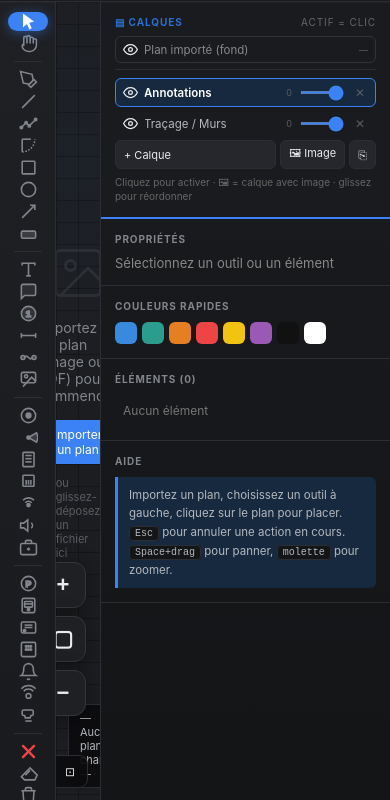
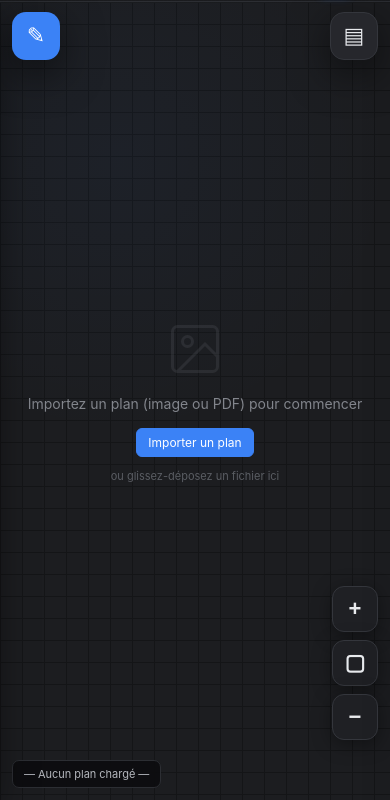
Before and after one commit to R4c4st/cal, a plain HTML site: page index.html in a window 390 px wide. Shown: the part 44-844 px from the top of the page. Drawn offline with Linux system fonts and the light colour scheme.

Commit message:
Add files via upload

```diff
--- a/index.html
+++ b/index.html
@@ -330,10 +330,63 @@ input[type=color] { width: 38px; height: 28px; background: var(--bg-0); border:
 @media (hover: hover) and (pointer: fine) and (min-width: 900px) {
   #touch-zoom-bar { display: none; }
 }
+
+/* ===== MODE MOBILE : panneaux escamotables (tiroirs) ===== */
+#drawer-tools-btn, #drawer-panel-btn { display: none; }
+#drawer-backdrop { display: none; }
+body.mobile-ui #drawer-tools-btn,
+body.mobile-ui #drawer-panel-btn {
+  display: flex; align-items: center; justify-content: center;
+  position: fixed; z-index: 120;
+  width: 48px; height: 48px; border-radius: 14px;
+  background: var(--accent); color: #fff; border: none;
+  font-size: 22px; box-shadow: var(--shadow-lg);
+  cursor: pointer; touch-action: manipulation;
+  -webkit-tap-highlight-color: transparent;
+}
+body.mobile-ui #drawer-tools-btn:active,
+body.mobile-ui #drawer-panel-btn:active { transform: scale(0.93); }
+body.mobile-ui #drawer-tools-btn { top: 56px; left: 12px; }
+body.mobile-ui #drawer-panel-btn { top: 56px; right: 12px; background: var(--bg-3); color: var(--text-0); border: 1px solid var(--border-light); }
+body.mobile-ui #drawer-backdrop.open {
+  display: block; position: fixed; inset: 0; z-index: 110;
+  background: rgba(0,0,0,0.5); animation: ddFade 0.15s ease;
+}
+body.mobile-ui .workspace { position: relative; }
+body.mobile-ui .canvas-area { width: 100%; }
+body.mobile-ui .sidebar {
+  position: fixed; top: 46px; left: 0; bottom: 0; z-index: 115;
+  width: 64px; padding: 12px 0;
+  transform: translateX(-110%);
+  transition: transform 0.22s cubic-bezier(0.4,0,0.2,1);
+  box-shadow: var(--shadow-lg);
+}
+body.mobile-ui .sidebar.open { transform: translateX(0); }
+body.mobile-ui .sidebar .tool { width: 46px; height: 46px; }
+body.mobile-ui .rightpanel {
+  position: fixed; top: 46px; right: 0; bottom: 0; z-index: 115;
+  width: 82vw; max-width: 340px;
+  transform: translateX(110%);
+  transition: transform 0.22s cubic-bezier(0.4,0,0.2,1);
+  box-shadow: var(--shadow-lg);
+}
+body.mobile-ui .rightpanel.open { transform: translateX(0); }
+body.mobile-ui .topbar .tbtn .lbl { display: none; }
+body.mobile-ui .topbar .brand { font-size: 12px; margin-right: 6px; max-width: 130px; overflow: hidden; text-overflow: ellipsis; }
+body.mobile-ui .topbar { gap: 1px; padding: 0 6px; }
+body.mobile-ui .topbar .tbtn { padding: 0 7px; }
+body.mobile-ui #touch-zoom-bar { display: flex; right: 12px; bottom: 60px; }
+body.mobile-ui #minimap { display: none !important; }
+body.mobile-ui .zoom-controls { display: none; }
 </style>
 </head>
 <body>
 <div id="tool-tooltip"></div>
+
+<!-- Tiroirs mobiles -->
+<div id="drawer-backdrop"></div>
+<button id="drawer-tools-btn" aria-label="Outils">✎</button>
+<button id="drawer-panel-btn" aria-label="Calques et propriétés">▤</button>
 
 <div class="app">
   <div class="topbar">
@@ -3619,6 +3672,45 @@ pushHistory();
 </script>
 
 <script>
+// ===== MODE MOBILE : gestion des tiroirs =====
+(function() {
+  const body = document.body;
+  const sidebar = document.getElementById('sidebar');
+  const rightpanel = document.querySelector('.rightpanel');
+  const backdrop = document.getElementById('drawer-backdrop');
+  const toolsBtn = document.getElementById('drawer-tools-btn');
+  const panelBtn = document.getElementById('drawer-panel-btn');
+  function evalMobile() {
+    const narrow = window.innerWidth < 1024;
+    const coarse = window.matchMedia('(pointer: coarse)').matches;
+    if (narrow || coarse) body.classList.add('mobile-ui');
+    else { body.classList.remove('mobile-ui'); closeAll(); }
+  }
+  function closeAll() {
+    sidebar && sidebar.classList.remove('open');
+    rightpanel && rightpanel.classList.remove('open');
+    backdrop && backdrop.classList.remove('open');
+  }
+  function openDrawer(el) { closeAll(); el && el.classList.add('open'); backdrop && backdrop.classList.add('open'); }
+  toolsBtn && toolsBtn.addEventListener('click', () => {
+    if (sidebar.classList.contains('open')) closeAll(); else openDrawer(sidebar);
+  });
+  panelBtn && panelBtn.addEventListener('click', () => {
+    if (rightpanel.classList.contains('open')) closeAll(); else openDrawer(rightpanel);
+  });
+  backdrop && backdrop.addEventListener('click', closeAll);
+  if (sidebar) {
+    sidebar.querySelectorAll('.tool').forEach(t => {
+      t.addEventListener('click', () => { if (body.classList.contains('mobile-ui')) setTimeout(closeAll, 120); });
+    });
+  }
+  window.addEventListener('resize', evalMobile);
+  window.addEventListener('orientationchange', () => setTimeout(evalMobile, 200));
+  evalMobile();
+})();
+</script>
+
+<script>
 // ===== PWA : enregistrement du service worker + bouton installer =====
 (function() {
   if ('serviceWorker' in navigator) {
--- a/sw.js
+++ b/sw.js
@@ -1,6 +1,6 @@
 // Service worker — Plan Annotator (OCI Connect)
 // Cache l'app pour un fonctionnement hors-ligne après la première visite.
-const CACHE = 'plan-annotator-v1';
+const CACHE = 'plan-annotator-v2';
 
 // Ressources locales à mettre en cache (chemins relatifs au scope du SW).
 const ASSETS = [
```
